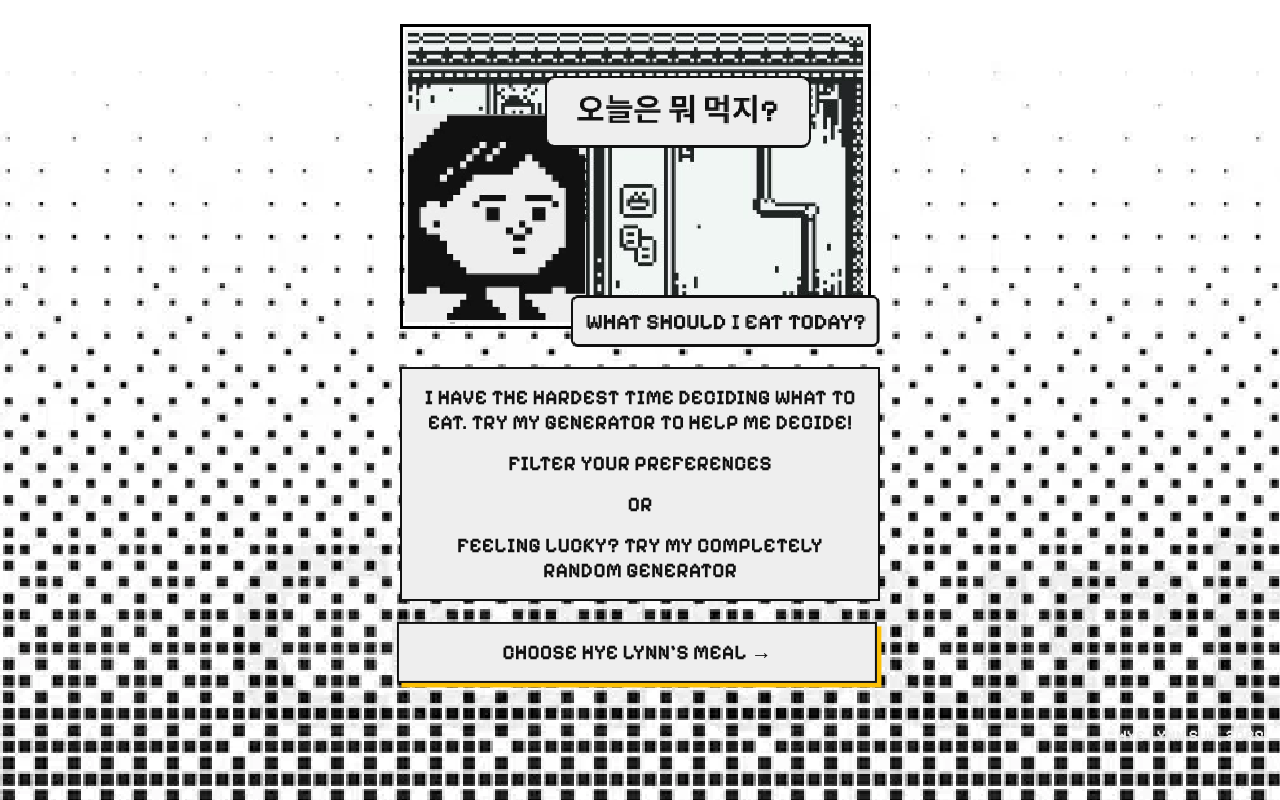
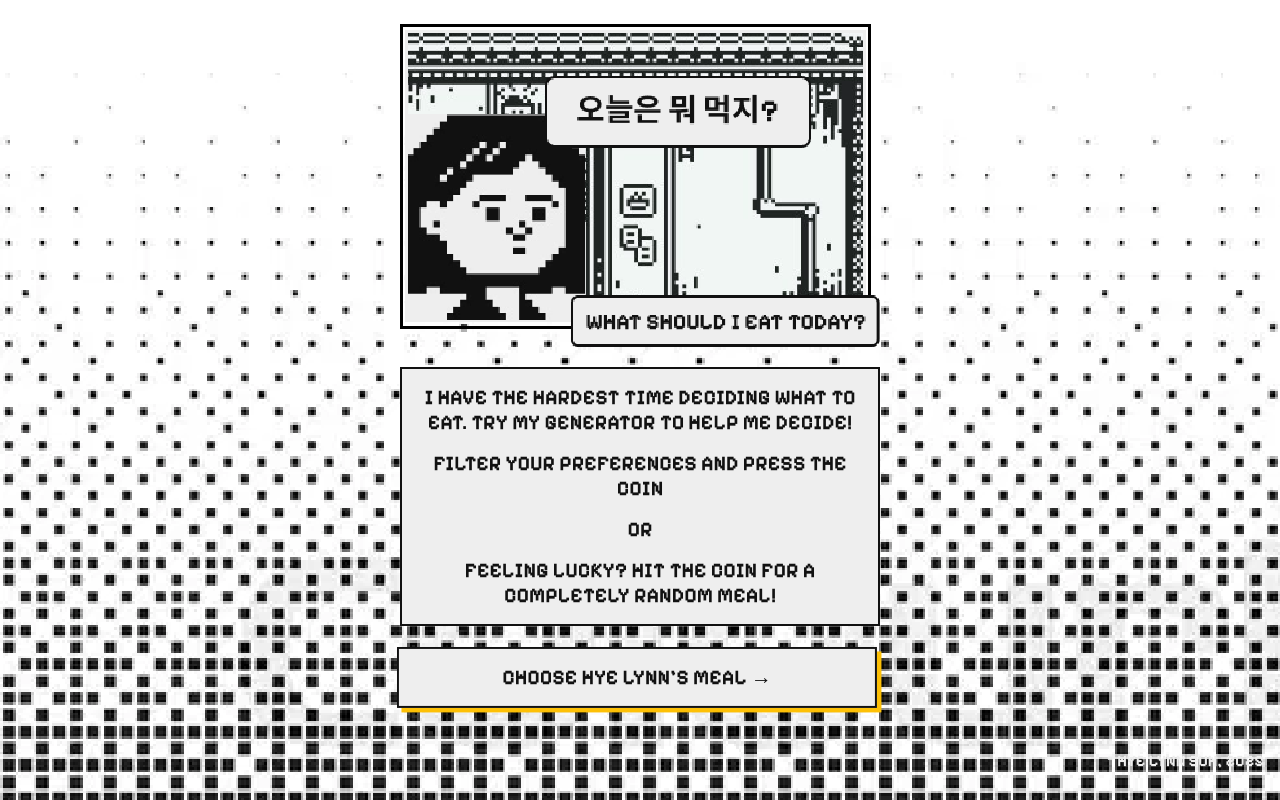
Before and after one commit to hyelynnsuh/functions, a plain HTML site: page index.html in a window 1280 px wide. Drawn offline with Linux system fonts and the light colour scheme.

Commit message:
sorry... last FINAL FINAL

```diff
--- a/index.html
+++ b/index.html
@@ -30,9 +30,9 @@
 			<section class="description">
 				<section class="colophon">
 					<p class="description">i have the hardest time deciding what to eat. try my generator to help me decide!</p>
-					<p>filter your preferences</p>
+					<p>filter your preferences and press the coin</p>
 					<p> OR </p>
-					<p>feeling lucky? try my completely random generator</p>
+					<p>feeling lucky? hit the coin for a completely random meal!</p>
 				</section>
 				<button class="extend">
 					<!-- <img src="assets/coin.webp"> -->
--- a/stylesheets/landing.css
+++ b/stylesheets/landing.css
@@ -16,7 +16,7 @@ body {
 	image-rendering: pixelated;
 	color: var(--bk);
 	background-image: url("../assets/8bit3.webp");
-	background-size: 256%;
+	background-size: 286%;
 }
 
 /* HERO TEXT */
@@ -124,7 +124,7 @@ footer {
 /* 800PX */
 @media (min-width: 800px) {
 	body {
-		background-size: 158%;
+		background-size: 162%;
 	}
 
 	.hero-image {
@@ -170,8 +170,8 @@ footer {
 		margin-bottom: calc(var(--margin)*4);
 	}
 
-	.description {
-		padding-top: calc(var(--padding)*1.5);
+	.colophon {
+		margin-top: calc(var(--padding)*1.5);
 	}
 
 	.hero-img {
```
